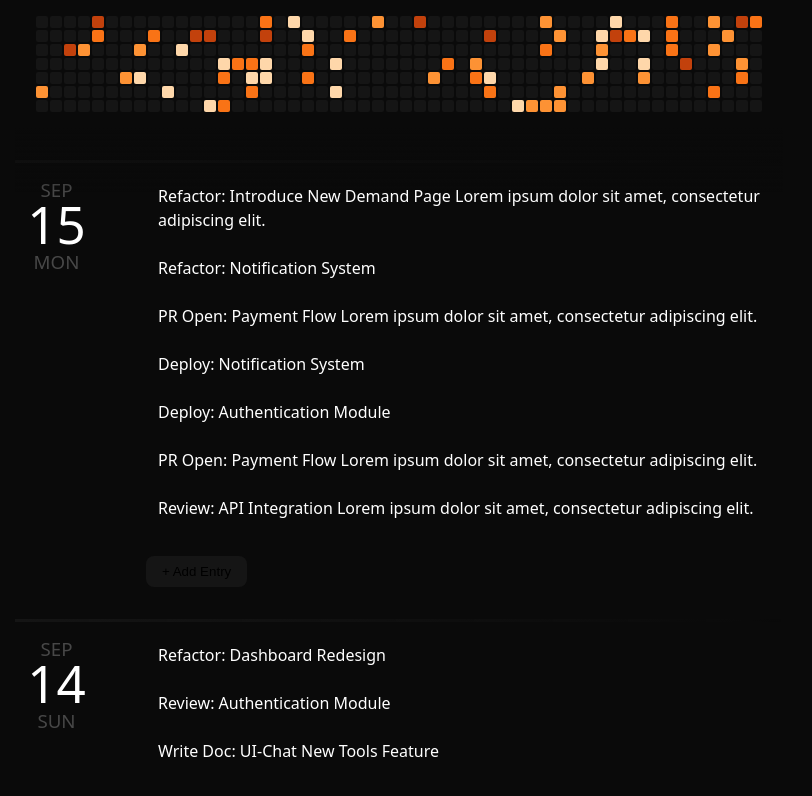
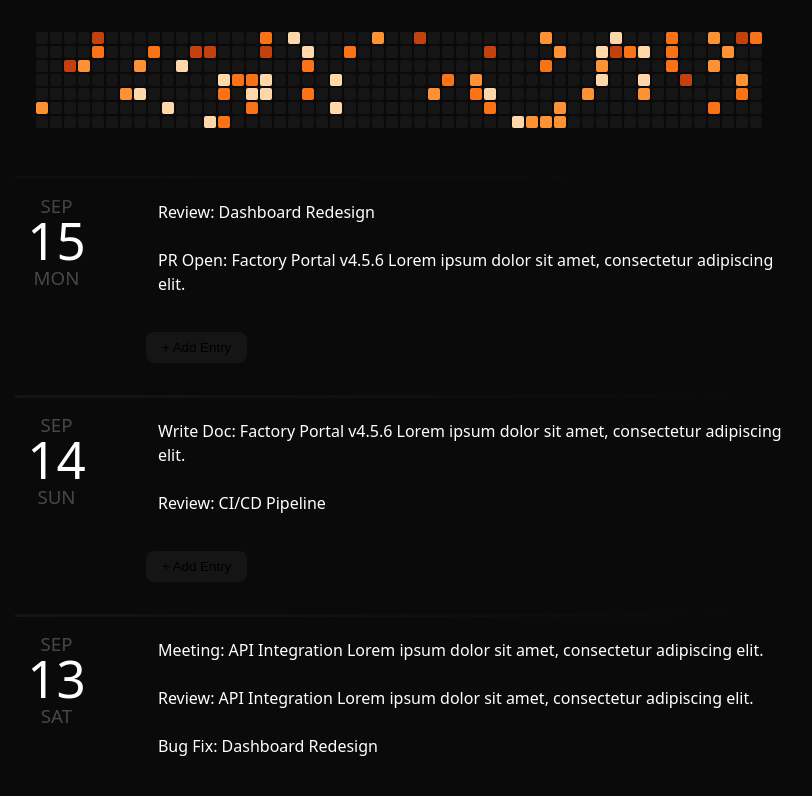
Before and after one commit to alberto-s-ramos/noted, a React (Vite) app: page / in a window 1280 px wide. Shown: the top 796 px of the page, without its empty margins (241-1053 px from the left). Built offline with nearby package versions, Linux system fonts and the light colour scheme.

Commit message:
feature: Improve no entry message

```diff
--- a/package.json
+++ b/package.json
@@ -11,6 +11,7 @@
   },
   "dependencies": {
     "classnames": "^2.5.1",
+    "date-fns": "^4.1.0",
     "react": "^19.1.1",
     "react-dom": "^19.1.1"
   },
--- a/src/components/DailyCard/DailyCard.tsx
+++ b/src/components/DailyCard/DailyCard.tsx
@@ -1,3 +1,4 @@
+import { format, isToday } from "date-fns";
 import { useState } from "react";
 import type { DailyLog } from "../../data/types";
 import { CardDate } from "../CardDate/CardDate";
@@ -36,12 +37,16 @@ export const DailyCard = ({ dailyLog = {} }: DailyCardProps) => {
         setEntries((prev) => [...prev, newEntry]);
     };
 
+    const noEntriesMessage = isToday(date)
+        ? "No entries logged today"
+        : `No entries logged on ${format(date, "MMM d")}`;
+
     return (
         <div className={styles.dailyCard}>
             <CardDate date={date} />
 
             <div className={styles.dailyEntries}>
-                {entries.length === 0 && <span className={styles.noEntries}>No entries logged today</span>}
+                {entries.length === 0 && <span className={styles.noEntries}>{noEntriesMessage}</span>}
                 {entries.map((entry) => (
                     <Entry
                         key={entry.id}
--- a/src/pages/Feed/Feed.module.css
+++ b/src/pages/Feed/Feed.module.css
@@ -9,6 +9,7 @@
 .activityGridWrapper {
     justify-content: center;
     position: relative;
+    margin-top: 1rem;
     display: flex;
 }
 
--- a/src/pages/Feed/Feed.tsx
+++ b/src/pages/Feed/Feed.tsx
@@ -37,7 +37,7 @@ const mockDailyLogs = (days: number): DailyLog[] => {
         const date = new Date(today);
         date.setDate(today.getDate() - i);
 
-        const numEntries = Math.floor(Math.random() * 6) + 2;
+        const numEntries = Math.floor(Math.random() * 6);
 
         const entries: DailyEntry[] = [];
         for (let j = 0; j < numEntries; j++) {
```
Also changed, not shown: 1 other file (tests, documents, lock files or other folders).
